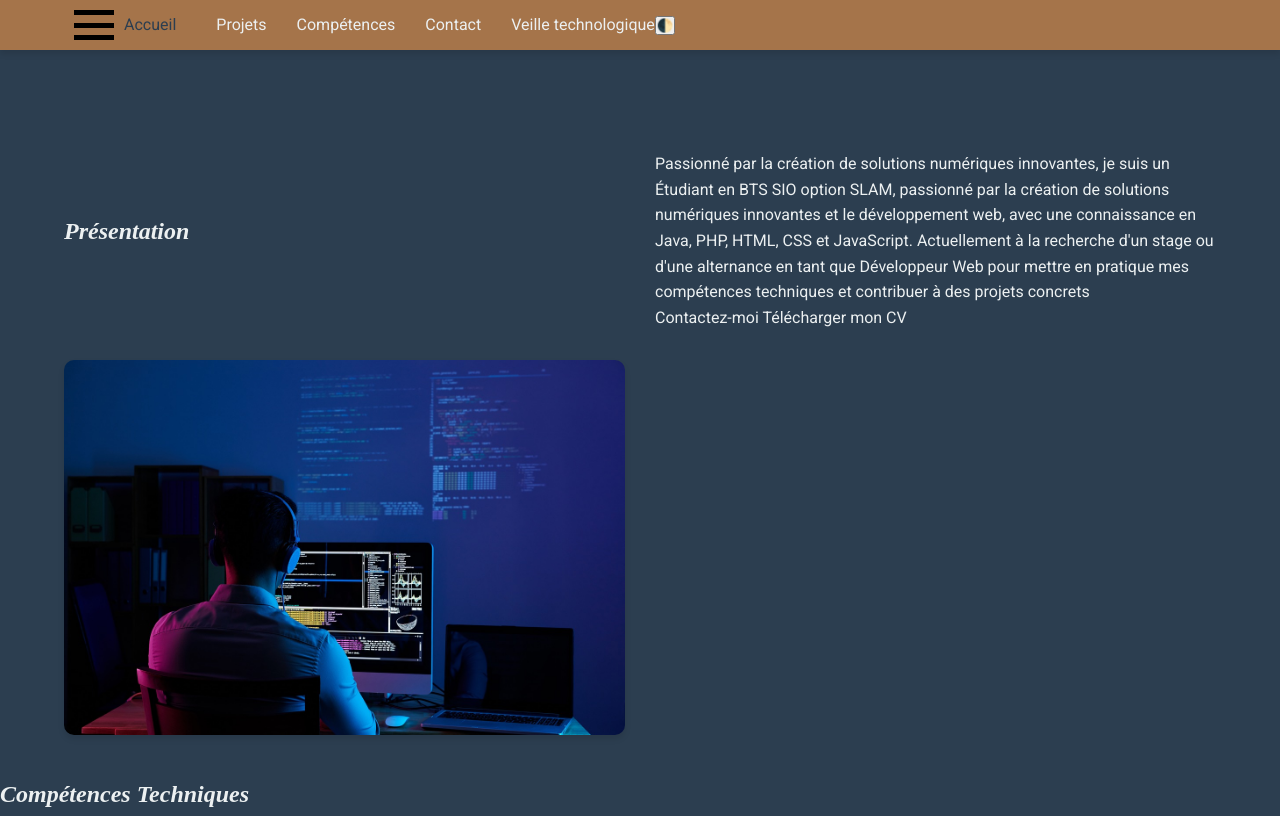
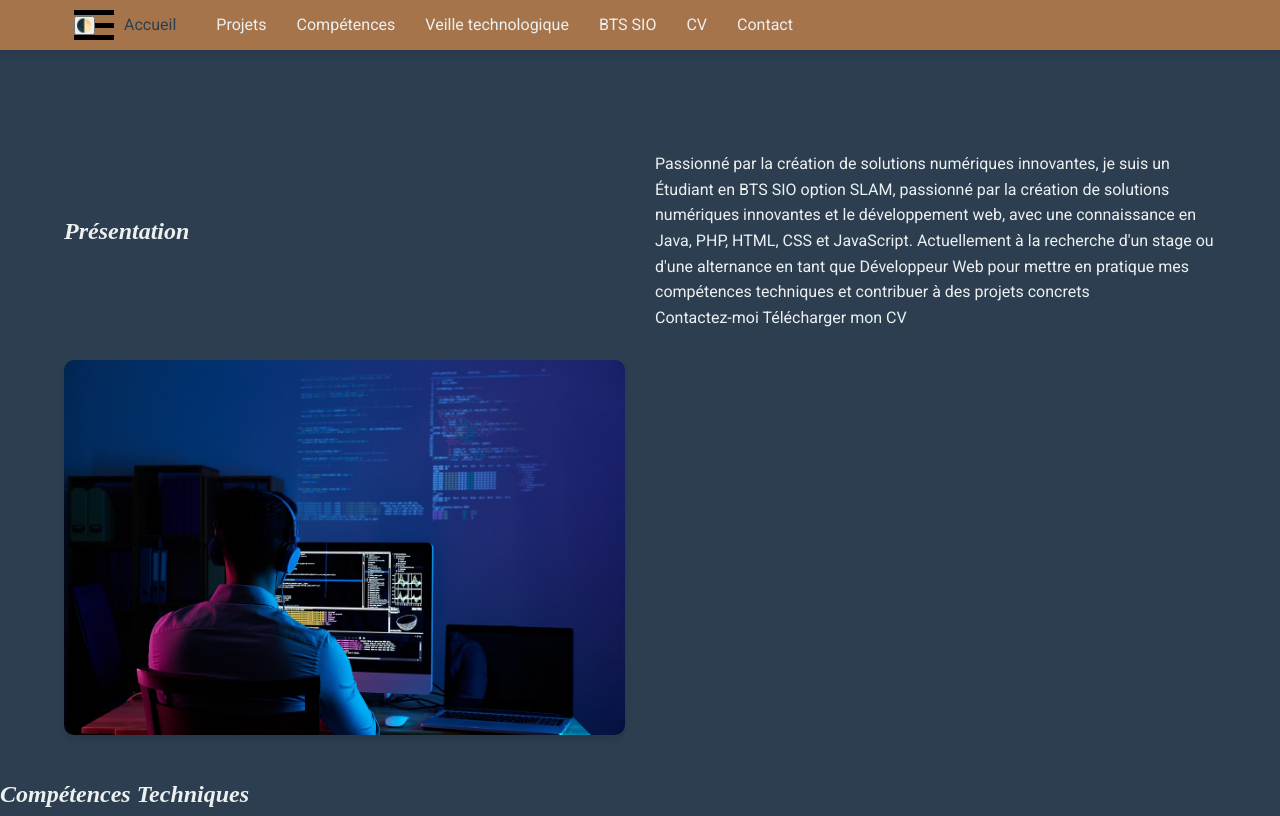
Before and after one commit to Youssef0801/projet-portfolio, a website: page index.html in a window 1280 px wide. Shown: the top 816 px of the page. Drawn offline with Linux system fonts and the light colour scheme; a web font is replaced by a local one.

Commit message:
Ajout d'un bouton de changement de thème et mise à jour des liens de navigation dans index.html

```diff
--- a/css/main.css
+++ b/css/main.css
@@ -122,7 +122,12 @@ h2, h3 {
     display: flex;
     gap: var(--space-lg);
 }
-
+.theme-toggle {
+    display: flex;
+    position: absolute;
+    gap: 10px;
+    cursor: pointer;
+}
 .nav-link {
     color: var(--primary-color);
     padding: var(--space-xs) var(--space-sm);
--- a/index.html
+++ b/index.html
@@ -50,8 +50,10 @@
                     <li><a href="index.html" class="nav-link active">Accueil</a></li>
                     <li><a href="#projets" >Projets</a></li>
                     <li><a href="#competences" >Compétences</a></li>
+                    <li><a href="#veille-techo" > Veille technologique</a></li>
+                    <li><a href="#bts-sio">BTS SIO</a></li>
+                    <li><a href="#cv">CV</a></li>
                     <li><a href="#contact" >Contact</a></li>
-                    <li><a href="#veille-techo" > Veille technologique</a></li>
                 </ul>
                 <!-- Bouton de changement de thème (clair/sombre) -->
                 <button class="theme-toggle" aria-label="Basculer mode clair/sombre">
```
Also changed, not shown: 1 other file.
